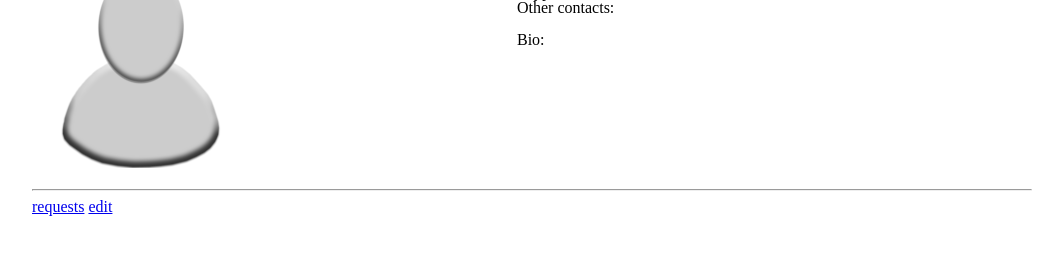
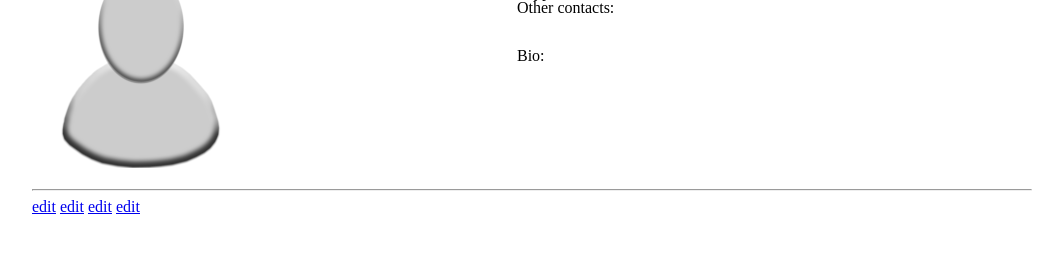
Before and after one commit to Sashkow/FortyTwoTestTask2, a Django app: template apps/hello/templates/hello/index.html in a window 1280 px wide. Shown: the part 161-416 px from the top of the page, without its empty margins (116-1179 px from the left). Run offline with Django 3.2, Linux system fonts and the light colour scheme; the template is opened without the code that fills it, so the values that code supplies are empty; parts of the project's set-up code (start-up, migrations or seed data) failed here and were passed over.

Commit message:
ticket:5 minor bugs fixed

```diff
--- a/apps/hello/templates/hello/base.html
+++ b/apps/hello/templates/hello/base.html
@@ -41,10 +41,16 @@
         <footer class="footer">
             <hr>
             <div style="display:inline-block;">
-                <a href="{% url 'requests' %}">requests</a>
+                <a name="main_page_link" href="{% url 'main' %}">edit</a>
             </div>
             <div style="display:inline-block;">
                 <a name="edit_page_link" href="{% url 'edit' %}">edit</a>
+            </div>
+            <div style="display:inline-block;">
+                <a name="requests_page_link" href="{% url 'requests' %}">edit</a>
+            </div>
+            <div style="display:inline-block;">
+                <a name="login_page_link" href="{% url 'login' %}">edit</a>
             </div>
         </footer><!-- .footer -->
 
--- a/apps/hello/templates/hello/edit.html
+++ b/apps/hello/templates/hello/edit.html
@@ -23,7 +23,7 @@
             {% if person.ava %}
                 <div><img src="{{person.ava.thumbnail.url}}"></div>
             {% else %}
-                <div><img src="{% static "img/default_ava.png" %}"></div>
+                <div><img src="{% static "hello/img/default_ava.png" %}"></div>
             {% endif %}
 
         </div>
--- a/apps/hello/templates/hello/index.html
+++ b/apps/hello/templates/hello/index.html
@@ -17,7 +17,7 @@
             {% if person.ava %}
                 <div><img src="{{person.ava.thumbnail.url}}"></div>
             {% else %}
-                <div><img src="{% static "img/default_ava.png" %}"></div>
+                <div><img src="{% static "hello/img/default_ava.png" %}"></div>
             {% endif %}
 
         </div>
@@ -30,6 +30,7 @@
             <div>Other contacts: </div>
             <br>
             {{person.contacts}}
+            <br>
             <div>Bio:</div>
             <br>
             {{person.bio}}
--- a/apps/hello/views.py
+++ b/apps/hello/views.py
@@ -28,7 +28,7 @@
     #     ava_url = person.ava.url
     # else:
     #     ava_url = ""
-
+    # print person.ava.thumbnail.url
     return render(request, "hello/index.html", \
      {'person': person})
 
@@ -56,7 +56,6 @@
             form.save()
         return HttpResponseRedirect(reverse('main'))
     else:
-        # person.save()
         form = PersonForm(instance=person)
 
 
--- a/requirements.txt
+++ b/requirements.txt
@@ -15,7 +15,4 @@
 selenium==2.44.0
 wsgiref==0.1.2
 django-ajax-upload-widget==0.5.5
-django-fixture-media==0.1.4
-matplotlib==1.4.2
 mock==1.0.1
-numpy==1.9.1
```
Also changed, not shown: 1 other file.
